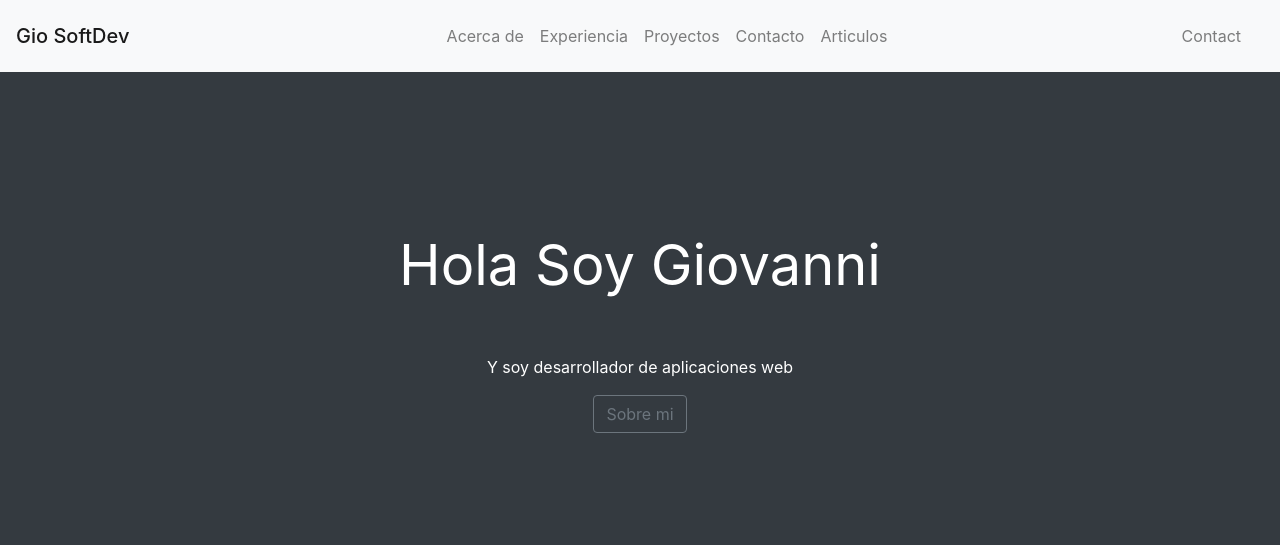
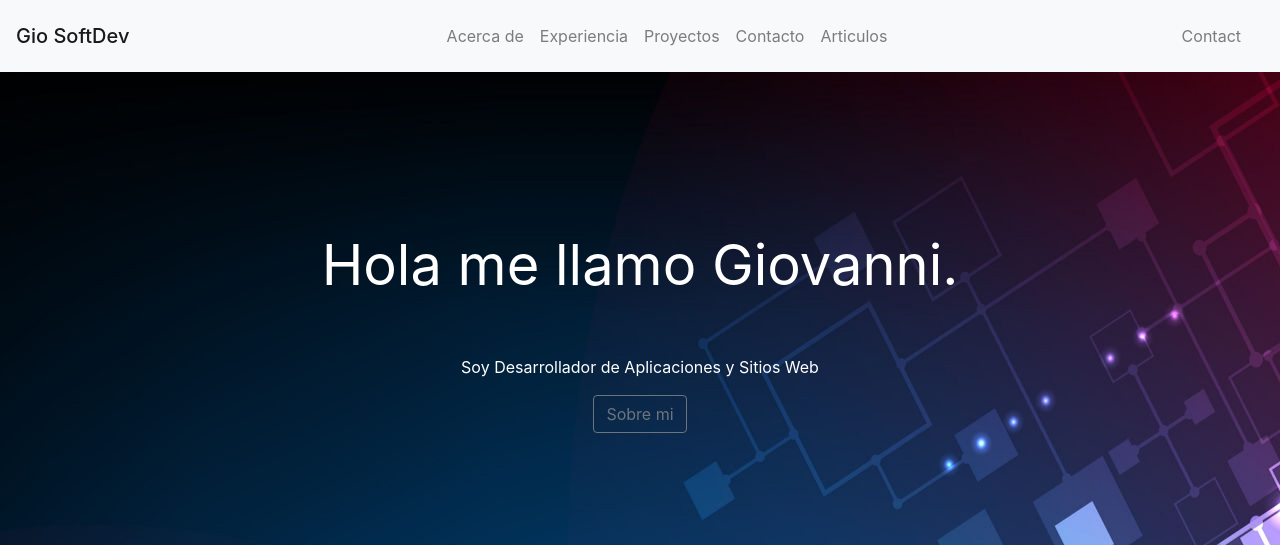
Before and after one commit to john0tough/john0tough.github.io, a Jekyll site: the page built from index.html, in a window 1280 px wide. Shown: the top 545 px of the page. Built offline with Jekyll 4.4.1, drawn with Linux system fonts in a browser that asks for light colours; nearby versions of some CDN libraries; some of the changed text lies outside the part shown; grey boxes are pictures that could not be loaded.

Commit message:
agrega ultimos cambios

```diff
--- a/_config.yml
+++ b/_config.yml
@@ -0,0 +1,3 @@
+collections:
+  experiences:
+    output: true
--- a/_layouts/experience.html
+++ b/_layouts/experience.html
@@ -2,5 +2,5 @@
 # no hay layout
 ---
 <div class="demo1">
-  {{ experience.content }}
+  {{ content }}
 </div>
--- a/_layouts/homeDefault.html
+++ b/_layouts/homeDefault.html
@@ -92,10 +92,10 @@
 			</div>
 		</div>
 	</nav>
-	<div id="home-profile" class="position-relative overflow-hidden p-3 pt-md-6 pb-md-6 text-center bg-dark text-white">
+	<div id="home-profile" style="background-image: url('assets/images/digital-banner.jpg')" class="position-relative overflow-hidden p-3 pt-md-6 pb-md-6 text-center bg-dark text-white">
 		<div class="col-md-8 p-lg-5 mx-auto my-5 py-md-5">
-			<h1 class="display-4 font-weight-normal py-lg-5 me active">Hola Soy Giovanni</h1>
-			<p class="my-title">Y soy desarrollador de aplicaciones web</p>
+			<h1 class="display-4 font-weight-normal py-lg-5 me active">Hola me llamo Giovanni.</h1>
+			<p class="my-title">Soy Desarrollador de Aplicaciones y Sitios Web</p>
 
 			<a class="btn btn-outline-secondary about-me" href="#">Sobre mi</a>
 		</div>
@@ -104,9 +104,6 @@
 	</div>
 
 	<main id="home">
-        {% for post  in site.posts %}
-            {% post.title %}
-        {% endfor %}
 		<div class="col-md-10 p-5 my-3 mx-auto about">
 			<p class="lead font-weight-normal py-md-5">
 				And an even wittier subheading to boot. Jumpstart your marketing
@@ -121,29 +118,16 @@
 					</div>
 				</div>
 			</div>
-
 			<div class="d-flex justify-content-center flex-row  flex-wrap experience pb-3">
+				{% for experience in site.experiences %}
 				<div class="card-container">
-					<div class="card"></div>
+					<div class="card" style="background: url('{{experience.img}}') center center/cover;"></div>
 					<div class="text-center">
-						Titulo
+						{{experience.title}}
 					</div>
-					<a href="#" class="btn btn-outline-primary ">vinculo</a>
+					<a href="{{experience.url}}" class="btn btn-outline-primary ">Ver Mas</a>
 				</div>
-				<div class="card-container">
-					<div class="card"></div>
-					<div class="text-center">
-						Titulo
-					</div>
-					<a href="#" class="btn btn-outline-primary ">vinculo</a>
-				</div>
-				<div class="card-container">
-					<div class="card"></div>
-					<div class="text-center">
-						Titulo
-					</div>
-					<a href="#" class="btn btn-outline-primary ">vinculo</a>
-				</div>
+				{% endfor %}
 			</div>
 		</div>
 
@@ -164,66 +148,22 @@
 						And an even wittier subheading to boot. Jumpstart your marketing
 					</p>
 				</div>
+				{% for post in site.posts %}
 				<div class="col-sm-6 col-lg-3">
 					<div class="card mb-3 border-0">
-						<img src="http://qnimate.com/wp-content/uploads/2014/03/images2.jpg" class="card-img-top" alt="...">
+						<img src="{{post.top-image}}" class="card-img-top" alt="...">
 						<div class="card-body">
-							<h5 class="card-title">Special title treatment</h5>
-							<div class="date">2019-01-01</div>
+							<h5 class="card-title">{{post.title}}</h5>
+							<div class="date">{{post.date}}</div>
 							<hr class="ml-0" />
 							<p class="card-text">
-								With supporting text below as a natural lead-in to additional
-								content.
+									{{post.summary}}
 							</p>
-							<a href="#" class="btn btn-primary">Go somewhere</a>
+							<a href="{{post.url}}" class="btn btn-primary">Go somewhere</a>
 						</div>
 					</div>
 				</div>
-				<div class="col-sm-6 col-lg-3">
-					<div class="card mb-3 border-0">
-						<img src="http://qnimate.com/wp-content/uploads/2014/03/images2.jpg" class="card-img-top" alt="...">
-						<div class="card-body">
-							<h5 class="card-title">Special title treatment</h5>
-							<div class="date">2019-01-01</div>
-							<hr class="ml-0" />
-							<p class="card-text">
-								With supporting text below as a natural lead-in to additional
-								content.
-							</p>
-							<a href="#" class="btn btn-primary">Go somewhere</a>
-						</div>
-					</div>
-				</div>
-				<div class="col-sm-6 col-lg-3">
-					<div class="card mb-3 border-0">
-						<img src="http://qnimate.com/wp-content/uploads/2014/03/images2.jpg" class="card-img-top" alt="...">
-						<div class="card-body">
-							<h5 class="card-title">Special title treatment</h5>
-							<div class="date">2019-01-01</div>
-							<hr class="ml-0" />
-							<p class="card-text">
-								With supporting text below as a natural lead-in to additional
-								content.
-							</p>
-							<a href="#" class="btn btn-primary">Go somewhere</a>
-						</div>
-					</div>
-				</div>
-				<div class="col-sm-6 col-lg-3">
-					<div class="card mb-3 border-0">
-						<img src="http://qnimate.com/wp-content/uploads/2014/03/images2.jpg" class="card-img-top" alt="...">
-						<div class="card-body">
-							<h5 class="card-title">Special title treatment</h5>
-							<div class="date">2019-01-01</div>
-							<hr class="ml-0" />
-							<p class="card-text">
-								With supporting text below as a natural lead-in to additional
-								content.
-							</p>
-							<a href="#" class="btn btn-primary">Go somewhere</a>
-						</div>
-					</div>
-				</div>
+				{% endfor %}
 			</div>
 		</div>
 	</main>
--- a/_sass/_home.scss
+++ b/_sass/_home.scss
@@ -45,7 +45,6 @@ main{
         & > div {
             position: relative;
             .card{
-                background: url("http://findmatthew.com/style/../img/thumb-1.jpg") center center/cover;
                 height: 240px;
                 max-width: 100%;
                 width: calc(60vw - 10px);
```
Also changed, not shown: _experiences/01.pricetravel.md (added, +7 -0 lines), _experiences/02.olympustours.md (added, +7 -0 lines), _experiences/03.aguakan.md (added, +7 -0 lines), _posts/2014-04-30-hank-quinlan-site-launched.md (+2 -0 lines), README.md, assets/images/digital-banner.jpg (added).
